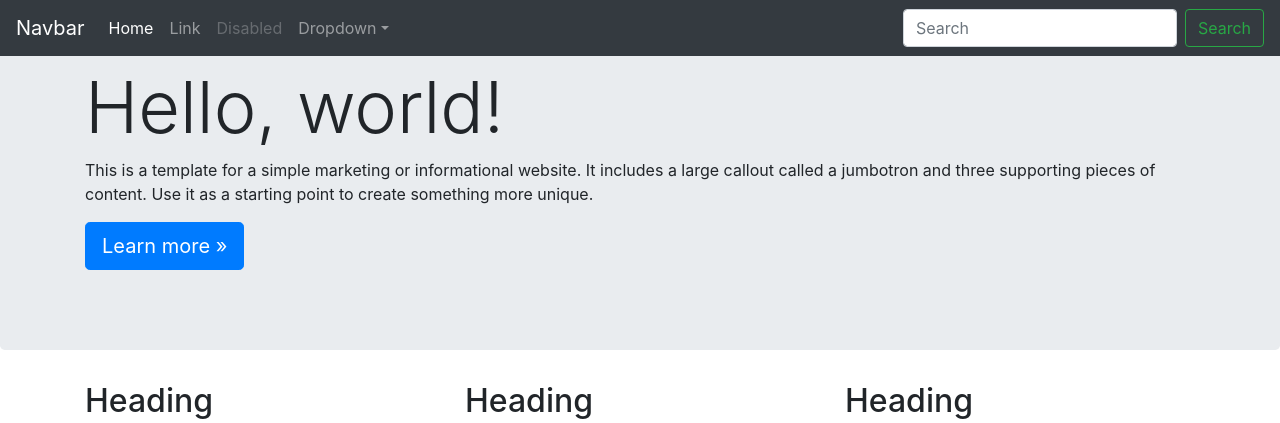
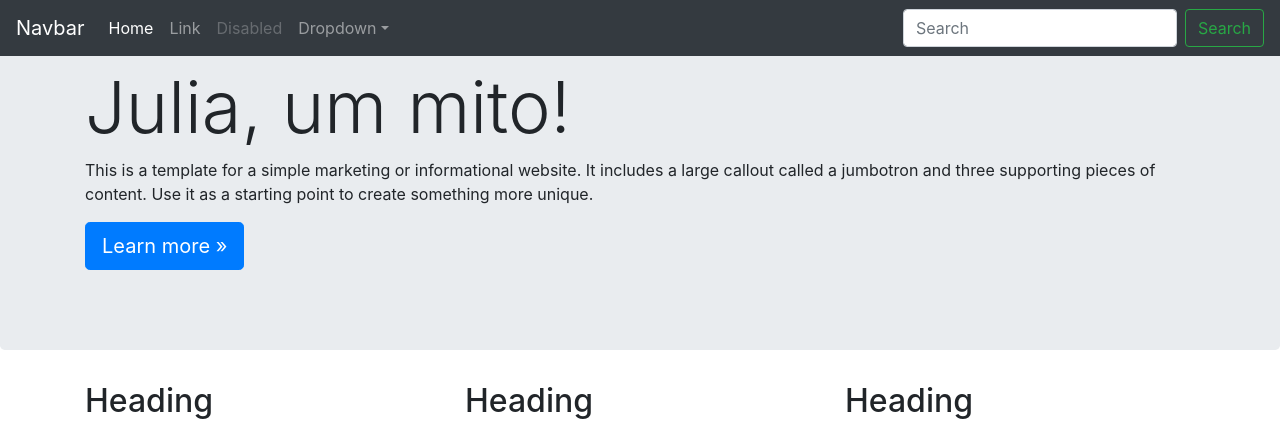
Before and after one commit to juricoo/juliarico, a PHP site: page / in a window 1280 px wide. Shown: the top 423 px of the page. Run offline with PHP 8.4, Linux system fonts and the light colour scheme; some libraries are stand-ins or nearby versions.

Commit message:
alteração julia um mito

```diff
--- a/index.php
+++ b/index.php
@@ -8,7 +8,7 @@
     <meta name="author" content="">
     <link rel="icon" href="../../../../favicon.ico">
 
-    <title>Jumbotron Template for Bootstrap</title>
+    <title>Julia Rico</title>
 
     <!-- Bootstrap core CSS -->
     <link href="https://getbootstrap.com/dist/css/bootstrap.min.css" rel="stylesheet">
@@ -57,7 +57,7 @@
       <!-- Main jumbotron for a primary marketing message or call to action -->
       <div class="jumbotron">
         <div class="container">
-          <h1 class="display-3">Hello, world!</h1>
+          <h1 class="display-3">Julia, um mito!</h1>
           <p>This is a template for a simple marketing or informational website. It includes a large callout called a jumbotron and three supporting pieces of content. Use it as a starting point to create something more unique.</p>
           <p><a class="btn btn-primary btn-lg" href="#" role="button">Learn more &raquo;</a></p>
         </div>
```
